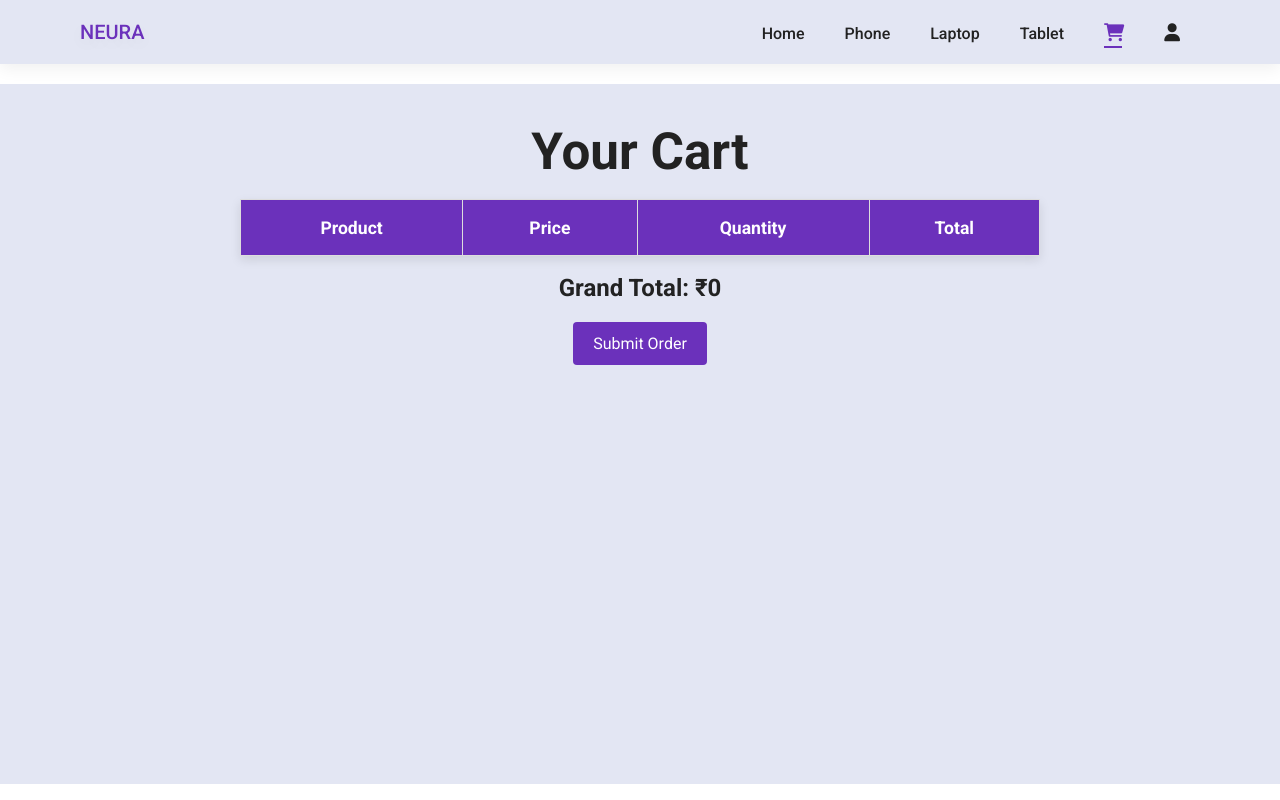
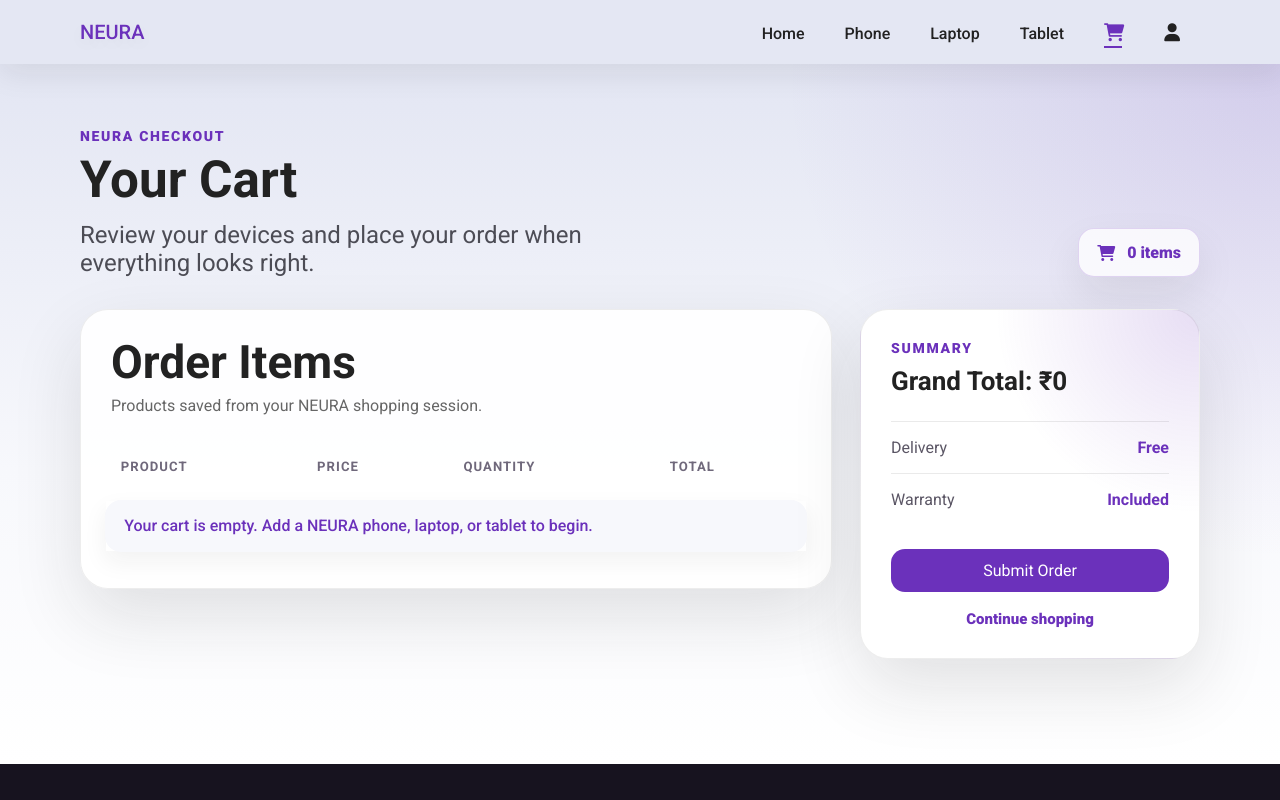
Before and after one commit to Joel123tony/NEURA, a website: page cart.html in a window 1280 px wide. Shown: the top 800 px of the page. Drawn offline with nearby package versions, Linux system fonts and the light colour scheme.

Commit message:
Redesign cart page with NEURA theme

```diff
--- a/cart.css
+++ b/cart.css
@@ -1,5 +1,7 @@
 :root {
     --theme-color: #e3e6f3;
+    --surface-color: #f7f8fc;
+    --white-color: #fff;
     --blue-color: #0071E3;
     --black-color: #1D1D1F;
     --green-color: #088178;
@@ -75,6 +77,7 @@ p.ad{
 body{
     width: 100%;
     overflow-x: hidden;
+    background: var(--surface-color);
 }
 
 
@@ -85,8 +88,9 @@ body{
     align-items: center;
     justify-content: space-between;
     padding: 20px 80px;
-    background: #e3e6f3;
-    box-shadow: 0 5px 15px rgb(0,0,0,0.06) ;
+    background: rgba(227, 230, 243, 0.94);
+    box-shadow: 0 10px 30px rgba(29, 29, 31, 0.08);
+    backdrop-filter: blur(14px);
     z-index:999;
     position: sticky;
     top:0;
@@ -151,62 +155,202 @@ body{
 }
   /* Main Content Styling */
   main {
-    padding: 40px 20px;
-    background-color: var(--theme-color);
+    padding: 64px 80px 88px;
+    background:
+      radial-gradient(circle at top right, rgba(107, 49, 187, 0.14), transparent 34%),
+      linear-gradient(180deg, var(--theme-color) 0%, var(--surface-color) 58%, #fff 100%);
     min-height: calc(100vh - 100px);
-    margin-top: 20px;
+    margin-top: 0;
   }
 
-  /* Cart Heading */
-  h1 {
-    text-align: center;
-    margin-bottom: 20px;
+  .cart-hero,
+  .cart-layout {
+    width: min(1180px, 100%);
+    margin: 0 auto;
+  }
+
+  .cart-hero {
+    display: flex;
+    justify-content: space-between;
+    align-items: end;
+    gap: 24px;
+    margin-bottom: 32px;
+  }
+
+  .eyebrow {
+    color: var(--purple-color);
+    font-size: 14px;
+    font-weight: 800;
+    letter-spacing: 0.12em;
+    margin: 0 0 8px;
+    text-transform: uppercase;
+  }
+
+  .cart-hero h1 {
+    margin: 0;
     color: var(--lite-black);
   }
 
-  /* Cart Table Styling */
+  .cart-copy {
+    max-width: 560px;
+    color: #4c4c55;
+    margin: 14px 0 0;
+  }
+
+  .cart-badge {
+    display: flex;
+    align-items: center;
+    gap: 12px;
+    padding: 14px 18px;
+    border: 1px solid rgba(107, 49, 187, 0.18);
+    border-radius: 16px;
+    background: rgba(255, 255, 255, 0.78);
+    box-shadow: 0 18px 42px rgba(29, 29, 31, 0.08);
+    color: var(--purple-color);
+    font-weight: 800;
+    white-space: nowrap;
+  }
+
+  .cart-layout {
+    display: grid;
+    grid-template-columns: minmax(0, 1fr) 340px;
+    gap: 28px;
+    align-items: start;
+  }
+
+  .cart-panel,
+  .summary-card {
+    border: 1px solid rgba(29, 29, 31, 0.08);
+    border-radius: 28px;
+    background: rgba(255, 255, 255, 0.9);
+    box-shadow: 0 28px 70px rgba(29, 29, 31, 0.12);
+    overflow: hidden;
+  }
+
+  .panel-heading {
+    display: flex;
+    justify-content: space-between;
+    align-items: center;
+    padding: 28px 30px 18px;
+  }
+
+  .panel-heading h2,
+  .summary-card h2 {
+    margin: 0;
+    color: var(--lite-black);
+  }
+
+  .panel-heading p {
+    color: #666;
+    font-size: 16px;
+    margin: 8px 0 0;
+  }
+
+  .table-shell {
+    padding: 0 24px 24px;
+  }
+
   table.product-table {
-    width: 90%;
-    max-width: 800px;
-    margin: 0 auto 20px;
-    border-collapse: collapse;
-    background-color: #fff;
-    box-shadow: 0 4px 10px rgba(0,0,0,0.1);
+    width: 100%;
+    border-collapse: separate;
+    border-spacing: 0 12px;
+    background-color: transparent;
   }
 
   table.product-table th,
   table.product-table td {
-    padding: 1em;
-    text-align: center;
-    border: 1px solid #ddd;
+    padding: 1.05em 1.2em;
+    text-align: left;
+    border: 0;
   }
 
   table.product-table th {
-    background-color:#6B31BB;
-    color: #fff;
-    font-size: 1.1rem;
+    color: #6f687b;
+    font-size: 0.82rem;
+    letter-spacing: 0.08em;
+    text-transform: uppercase;
   }
 
-  /* Grand Total Styling */
+  table.product-table tbody tr {
+    background: var(--surface-color);
+    box-shadow: 0 10px 24px rgba(29, 29, 31, 0.06);
+  }
+
+  table.product-table tbody td:first-child {
+    border-radius: 16px 0 0 16px;
+    font-weight: 800;
+    color: var(--lite-black);
+  }
+
+  table.product-table tbody td:last-child {
+    border-radius: 0 16px 16px 0;
+    color: var(--purple-color);
+    font-weight: 900;
+  }
+
+  .empty-row td {
+    text-align: center;
+    color: #6f687b;
+    border-radius: 16px !important;
+    font-weight: 500 !important;
+  }
+
+  .summary-card {
+    position: sticky;
+    top: 112px;
+    padding: 30px;
+    background:
+      radial-gradient(circle at top right, rgba(107, 49, 187, 0.16), transparent 42%),
+      #fff;
+  }
+
+  .summary-card .eyebrow {
+    margin-bottom: 10px;
+  }
+
   #grandTotal {
-    text-align: center;
-    font-size: 24px;
-    margin: 20px 0;
+    font-size: 26px;
+    line-height: 1.2;
+    margin: 0 0 24px;
     color: var(--lite-black);
+  }
+
+  .summary-line {
+    display: flex;
+    justify-content: space-between;
+    gap: 16px;
+    padding: 16px 0;
+    border-top: 1px solid rgba(29, 29, 31, 0.09);
+    color: #5b5665;
+  }
+
+  .summary-line strong {
+    color: var(--purple-color);
   }
 
   /* Button Styling */
   button {
     display: block;
-    margin: 0 auto;
+    width: 100%;
+    margin: 24px 0 0;
     padding: 0.75em 1.25em;
     background-color:#6B31BB;
     color: #fff;
     border: none;
-    border-radius: 4px;
+    border-radius: 14px;
     font-size: 1rem;
     cursor: pointer;
     transition: background-color 0.3s ease, box-shadow 0.3s ease, transform 0.3s ease;
+  }
+
+  .continue-link {
+    display: block;
+    margin-top: 18px;
+    color: var(--purple-color);
+    font-size: 15px;
+    font-weight: 800;
+    text-align: center;
+    text-decoration: none;
   }
 
   button:hover {
@@ -233,10 +377,10 @@ body{
 
   /* Footer Styles */
 .footer {
-  background-color: var(--theme-color);
-  padding: 40px 80px;
+  background-color: #17131f;
+  padding: 56px 80px 32px;
   color: var(--lite-black);
-  margin-top: 20px;
+  margin-top: 0;
 }
 
 .footer-container {
@@ -254,13 +398,13 @@ body{
 
 .footer-section h4 {
   font-size: 20px;
-  color: var(--purple-color);
+  color: #b997ff;
   margin-bottom: 15px;
 }
 
 .footer-section p {
   font-size: 16px;
-  color: var(--lite-black);
+  color: #e9e5f2;
   margin: 10px 0;
 }
 
@@ -275,7 +419,7 @@ body{
 
 .footer-section ul li a {
   text-decoration: none;
-  color: var(--lite-black);
+  color: #e9e5f2;
   font-size: 16px;
   transition: color 0.3s ease;
 }
@@ -293,7 +437,7 @@ body{
 
 .footer-bottom p {
   font-size: 14px;
-  color: var(--lite-black);
+  color: #c9c2d6;
 }
 .social-icons {
   display: flex;
@@ -362,11 +506,23 @@ body{
   }
 
   main {
-    padding: 32px 16px;
+    padding: 48px 24px 72px;
   }
 
-  table.product-table {
-    width: 100%;
+  .cart-hero {
+    align-items: flex-start;
+  }
+
+  .cart-layout {
+    grid-template-columns: 1fr;
+  }
+
+  .summary-card {
+    position: static;
+  }
+
+  .table-shell {
+    padding: 0 18px 20px;
   }
 
   .footer {
@@ -417,11 +573,40 @@ body{
     width: 45%;
   }
 
+  main {
+    padding: 36px 16px 56px;
+  }
+
+  .cart-hero {
+    flex-direction: column;
+    gap: 18px;
+    margin-bottom: 24px;
+  }
+
+  .cart-badge {
+    width: 100%;
+    justify-content: center;
+  }
+
+  .cart-panel,
+  .summary-card {
+    border-radius: 22px;
+  }
+
+  .panel-heading,
+  .summary-card {
+    padding: 24px 20px;
+  }
+
+  .table-shell {
+    padding: 0 14px 16px;
+    overflow-x: auto;
+    -webkit-overflow-scrolling: touch;
+  }
+
   table.product-table {
-    display: block;
-    overflow-x: auto;
+    min-width: 560px;
     white-space: nowrap;
-    -webkit-overflow-scrolling: touch;
   }
 
   table.product-table th,
@@ -430,12 +615,13 @@ body{
   }
 
   #grandTotal {
-    font-size: 20px;
+    font-size: 22px;
   }
 
   #submitOrder {
-    width: 100%;
     max-width: 260px;
+    margin-left: auto;
+    margin-right: auto;
   }
 
   .footer-container {
--- a/cart.html
+++ b/cart.html
@@ -38,7 +38,28 @@
 
   <!-- Main Cart Content -->
   <main>
+    <section class="cart-hero">
+      <div>
+        <p class="eyebrow">NEURA checkout</p>
         <h1>Your Cart</h1>
+        <p class="cart-copy">Review your devices and place your order when everything looks right.</p>
+      </div>
+      <div class="cart-badge">
+        <i class="fa fas fa-shopping-cart"></i>
+        <span id="itemCount">0 items</span>
+      </div>
+    </section>
+
+    <section class="cart-layout">
+      <div class="cart-panel">
+        <div class="panel-heading">
+          <div>
+            <h2>Order Items</h2>
+            <p>Products saved from your NEURA shopping session.</p>
+          </div>
+        </div>
+
+        <div class="table-shell">
           <table id="cartTable" class="product-table">
             <thead>
               <tr>
@@ -52,8 +73,24 @@
               <!-- Cart items will be rendered here -->
             </tbody>
           </table>
-    <h2 id="grandTotal"></h2>
+        </div>
+      </div>
+
+      <aside class="summary-card">
+        <p class="eyebrow">Summary</p>
+        <h2 id="grandTotal">Grand Total: ₹0</h2>
+        <div class="summary-line">
+          <span>Delivery</span>
+          <strong>Free</strong>
+        </div>
+        <div class="summary-line">
+          <span>Warranty</span>
+          <strong>Included</strong>
+        </div>
         <button id="submitOrder">Submit Order</button>
+        <a class="continue-link" href="index.html">Continue shopping</a>
+      </aside>
+    </section>
   </main>
 
   <!-- JavaScript for Cart Functionality -->
@@ -80,7 +117,16 @@
         tbody.appendChild(row);
       });
 
+      const itemCount = cart.reduce((sum, product) => sum + product.quantity, 0);
       document.getElementById('grandTotal').textContent = "Grand Total: ₹" + grandTotal;
+      document.getElementById('itemCount').textContent = itemCount === 1 ? "1 item" : itemCount + " items";
+
+      if (cart.length === 0) {
+        const row = document.createElement('tr');
+        row.className = "empty-row";
+        row.innerHTML = `<td colspan="4">Your cart is empty. Add a NEURA phone, laptop, or tablet to begin.</td>`;
+        tbody.appendChild(row);
+      }
     }
 
     // Initial render of the cart
```
Lines whose indentation alone changed are shown as unchanged.
